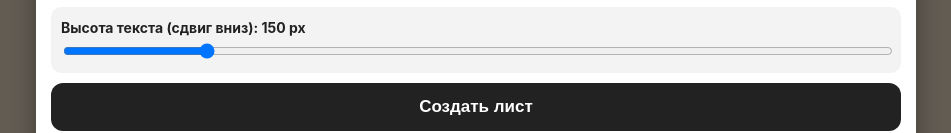
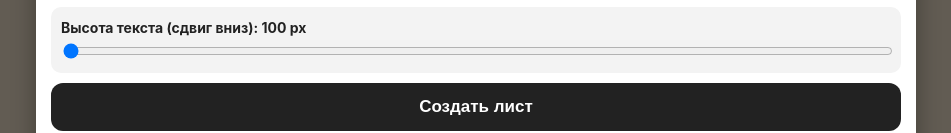
Before and after one commit to pampers-ua/My-site, a plain HTML site: page index.html in a window 1280 px wide. Shown: the part 477-610 px from the top of the page, without its empty margins (164-1115 px from the left). Drawn offline with Linux system fonts and the light colour scheme; a web font is replaced by a local one.

Commit message:
Update index.html

```diff
--- a/index.html
+++ b/index.html
@@ -72,8 +72,8 @@ canvas{ display:block; width:100%; height:auto; background:white; }
 </div>
 
 <div class="option" style="margin-top:10px;">
-<label>Высота текста (сдвиг вниз): <span id="textOffsetValue">150</span> px</label>
-<input id="textOffset" type="range" min="100" max="400" value="150">
+<label>Высота текста (сдвиг вниз): <span id="textOffsetValue">100</span> px</label>
+<input id="textOffset" type="range" min="100" max="400" value="100">
 </div>
 
 <button id="create">Создать лист</button>
@@ -120,18 +120,21 @@ function drawPaper(){
         ctx.strokeStyle = "rgba(70, 120, 180, 0.25)";
         ctx.lineWidth = 1;
         const step = 25;
+        // Горизонтальные листы
         for(let y = margin.value; y < canvas.height; y += step){
             ctx.beginPath();
             ctx.moveTo(0, y);
             ctx.lineTo(canvas.width, y);
             ctx.stroke();
         }
+        // Вертикальные линии
         for(let x = 0; x < canvas.width; x += step){
             ctx.beginPath();
             ctx.moveTo(x, 0);
             ctx.lineTo(x, canvas.height);
             ctx.stroke();
         }
+        // Красная линия полей
         ctx.strokeStyle = "rgba(255, 0, 0, 0.6)";
         ctx.lineWidth = 3;
         ctx.beginPath();
@@ -153,6 +156,7 @@ function drawPaper(){
             ctx.lineTo(canvas.width, y);
             ctx.stroke();
         }
+        // Красная линия полей
         ctx.strokeStyle = "rgba(255, 0, 0, 0.6)";
         ctx.lineWidth = 3;
         ctx.beginPath();
@@ -259,4 +263,4 @@ drawPaper();
 createText();
 </script>
 </body>
-</html>
+</html
```
